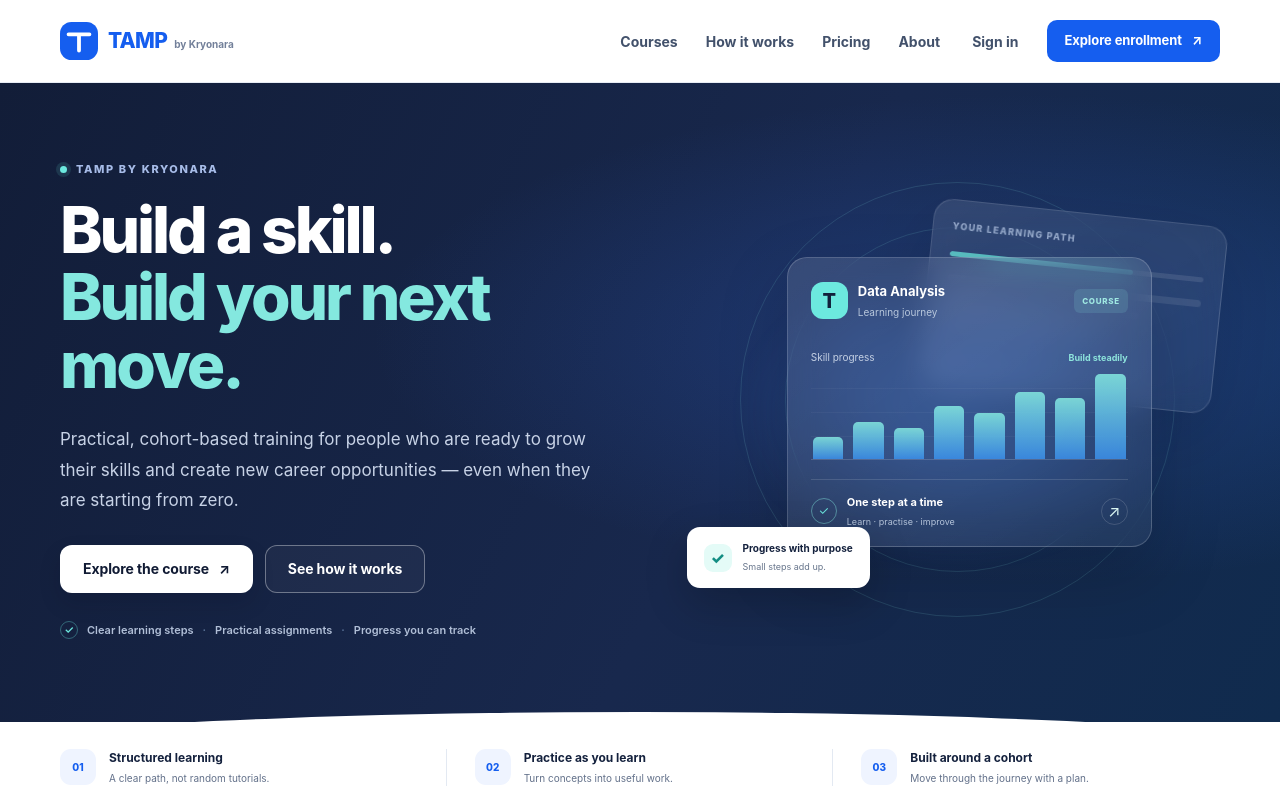
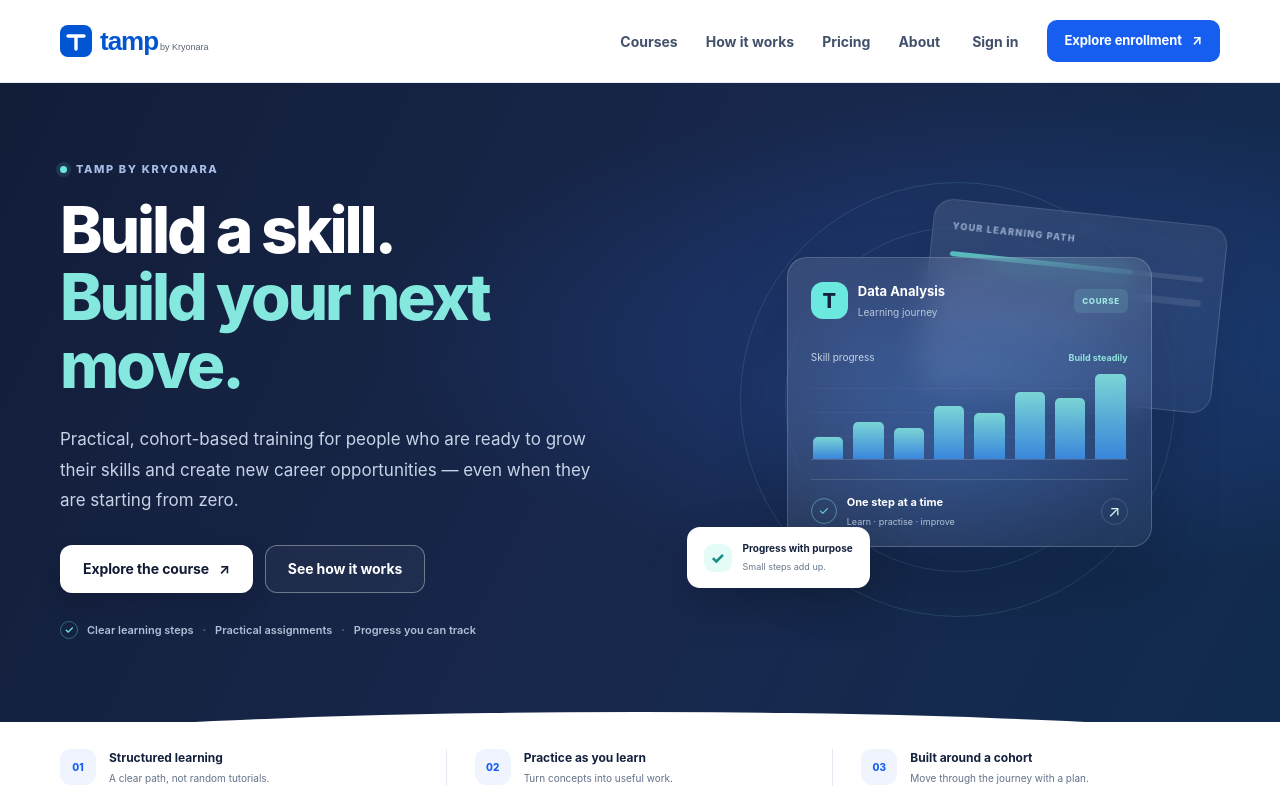
Before and after one commit to fagiteemmanuel4-bit/TAMP-by-Kryonara-2.0, a React (Vite) app: page / in a window 1280 px wide. Shown: the top 800 px of the page. Built offline with nearby package versions, Linux system fonts and the light colour scheme.

Commit message:
Use the supplied TAMP wordmark across the site

```diff
--- a/src/App.jsx
+++ b/src/App.jsx
@@ -43,15 +43,16 @@ function pathFrom(location) {
 function Brand({ light = false }) {
   return (
     <Link className={'brand' + (light ? ' brand-light' : '')} to="/" aria-label="TAMP by Kryonara home">
-      <svg viewBox="0 0 40 40" aria-hidden="true" className="brand-mark">
-        <rect width="40" height="40" rx="12" fill="currentColor" />
-        <path d="M9 13h22M20 13v17" fill="none" stroke="#fff" strokeWidth="4" strokeLinecap="round" />
-      </svg>
-      <span className="brand-word">TAMP<span className="brand-by">by Kryonara</span></span>
+      <img
+        className="brand-image"
+        src={light ? '/tamp-logo-white.svg' : '/tamp-logo.svg'}
+        alt="TAMP by Kryonara"
+        width="150"
+        height="32"
+      />
     </Link>
   )
 }
-
 function ButtonLink({ to, variant = 'primary', children, ...props }) {
   return <Link className={'button button-' + variant} to={to} {...props}>{children}</Link>
 }
```
